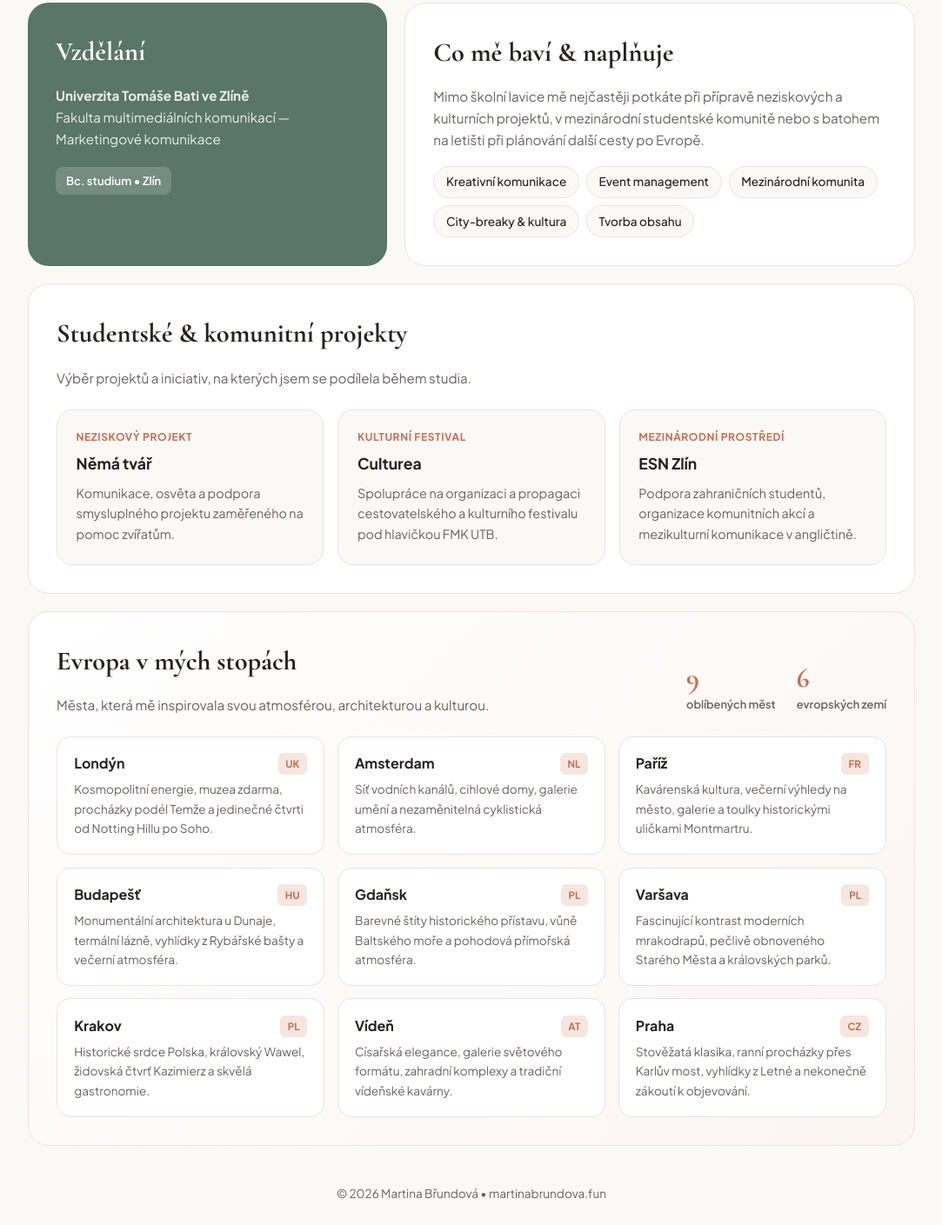
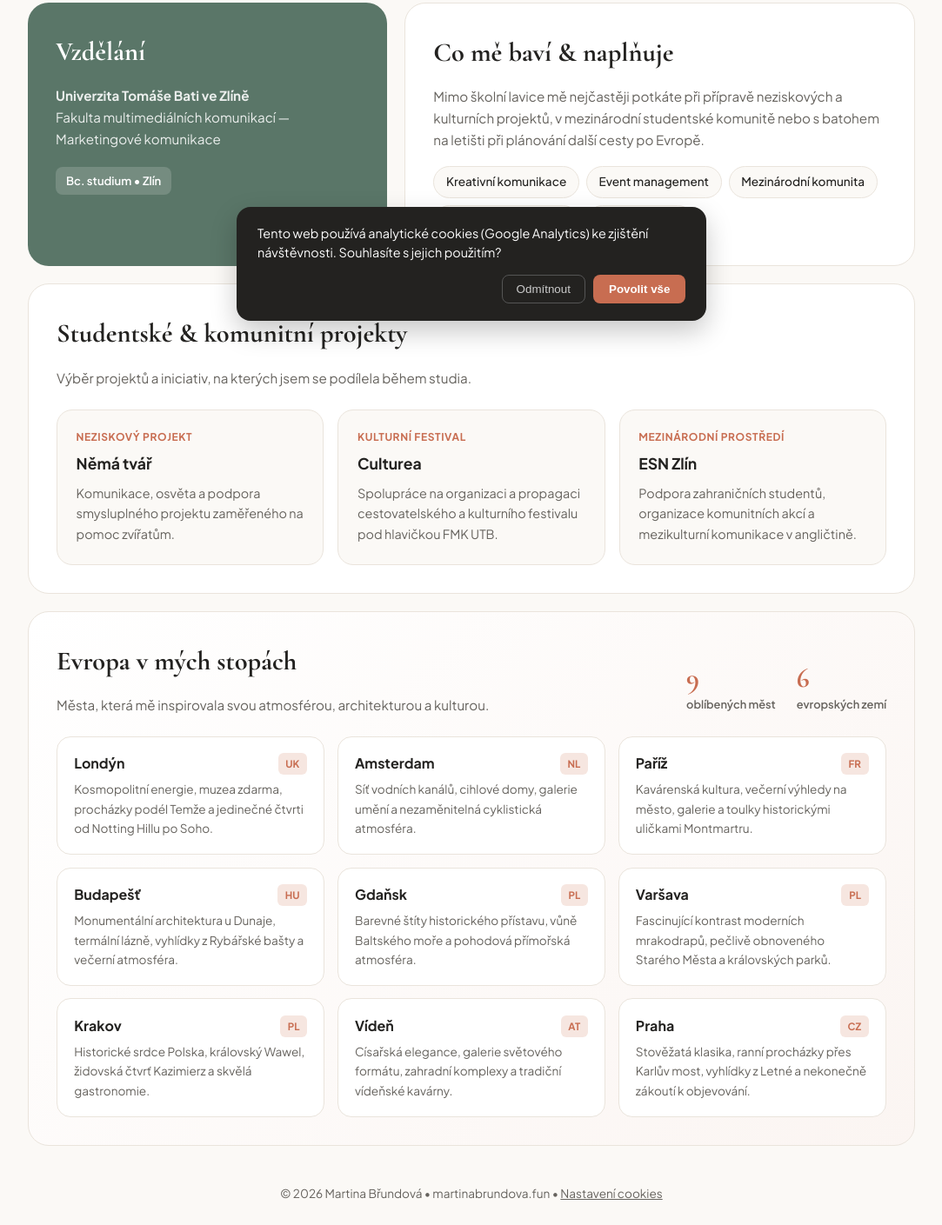
Before and after one commit to martinabrundova-maker/muj-web, a plain HTML site: page index.html in a window 1280 px wide. Shown: the part 411-1820 px from the top of the page at 87% size, without its empty margins (98-1181 px from the left). Drawn offline with nearby package versions, Linux system fonts and the light colour scheme.

Commit message:
Update index.html

```diff
--- a/index.html
+++ b/index.html
@@ -4,6 +4,29 @@
     <meta charset="UTF-8">
     <meta name="viewport" content="width=device-width, initial-scale=1.0">
     <title>Martina Břundová | Portfolio & Cestování</title>
+
+    <!-- 1. Výchozí nastavení souhlasu (Consent Mode v2 - před kliknutím zamítnuto) -->
+    <script>
+      window.dataLayer = window.dataLayer || [];
+      function gtag(){dataLayer.push(arguments);}
+
+      gtag('consent', 'default', {
+        'ad_storage': 'denied',
+        'ad_user_data': 'denied',
+        'ad_personalization': 'denied',
+        'analytics_storage': 'denied'
+      });
+    </script>
+
+    <!-- 2. Google tag (gtag.js) -->
+    <script async src="https://www.googletagmanager.com/gtag/js?id=G-4PNWQXF0N1"></script>
+    <script>
+      window.dataLayer = window.dataLayer || [];
+      function gtag(){dataLayer.push(arguments);}
+      gtag('js', new Date());
+      gtag('config', 'G-4PNWQXF0N1');
+    </script>
+
     <link rel="preconnect" href="https://fonts.googleapis.com">
     <link rel="preconnect" href="https://fonts.gstatic.com" crossorigin>
     <link href="https://fonts.googleapis.com/css2?family=Cormorant+Garamond:ital,wght@0,600;0,700;1,600&family=Plus+Jakarta+Sans:wght@400;500;600;700&display=swap" rel="stylesheet">
@@ -325,6 +348,12 @@
             font-size: 0.85rem;
         }
 
+        footer a {
+            color: var(--ink-muted);
+            text-decoration: underline;
+            cursor: pointer;
+        }
+
         @media (max-width: 860px) {
             .edu-card, .about-card {
                 grid-column: span 12;
@@ -380,7 +409,7 @@
                 </div>
             </section>
 
-            <!-- Projekty (bez pracovní historie) -->
+            <!-- Projekty -->
             <section class="card projects-section">
                 <h2>Studentské & komunitní projekty</h2>
                 <p class="section-subtitle">Výběr projektů a iniciativ, na kterých jsem se podílela během studia.</p>
@@ -498,10 +527,47 @@
             </section>
 
             <footer>
-                © 2026 Martina Břundová • martinabrundova.fun
+                © 2026 Martina Břundová • martinabrundova.fun • <a onclick="resetCookieConsent()">Nastavení cookies</a>
             </footer>
 
         </div>
     </div>
+
+    <!-- Cookie lišta (Google Consent Mode v2) -->
+    <div id="cookie-banner" style="display:none; position:fixed; bottom:20px; left:20px; right:20px; max-width:540px; margin:0 auto; background:#232220; color:#fff; padding:1.25rem 1.5rem; border-radius:16px; box-shadow:0 12px 30px rgba(0,0,0,0.22); z-index:9999; font-family:inherit; font-size:0.9rem;">
+      <p style="margin-bottom:0.9rem; line-height:1.5;">
+        Tento web používá analytické cookies (Google Analytics) ke zjištění návštěvnosti. Souhlasíte s jejich použitím?
+      </p>
+      <div style="display:flex; gap:0.6rem; justify-content:flex-end;">
+        <button onclick="setCookieConsent('denied')" style="background:transparent; color:#ccc; border:1px solid #555; padding:0.5rem 1rem; border-radius:8px; cursor:pointer;">Odmítnout</button>
+        <button onclick="setCookieConsent('granted')" style="background:#C86D51; color:#fff; border:none; padding:0.5rem 1.1rem; border-radius:8px; font-weight:600; cursor:pointer;">Povolit vše</button>
+      </div>
+    </div>
+
+    <script>
+      function setCookieConsent(choice) {
+        localStorage.setItem('ga_consent', choice);
+        document.getElementById('cookie-banner').style.display = 'none';
+        if (choice === 'granted') {
+          gtag('consent', 'update', { 'analytics_storage': 'granted' });
+        } else {
+          gtag('consent', 'update', { 'analytics_storage': 'denied' });
+        }
+      }
+
+      function resetCookieConsent() {
+        localStorage.removeItem('ga_consent');
+        document.getElementById('cookie-banner').style.display = 'block';
+      }
+
+      window.addEventListener('DOMContentLoaded', function() {
+        const saved = localStorage.getItem('ga_consent');
+        if (!saved) {
+          document.getElementById('cookie-banner').style.display = 'block';
+        } else if (saved === 'granted') {
+          gtag('consent', 'update', { 'analytics_storage': 'granted' });
+        }
+      });
+    </script>
 </body>
 </html>
```
